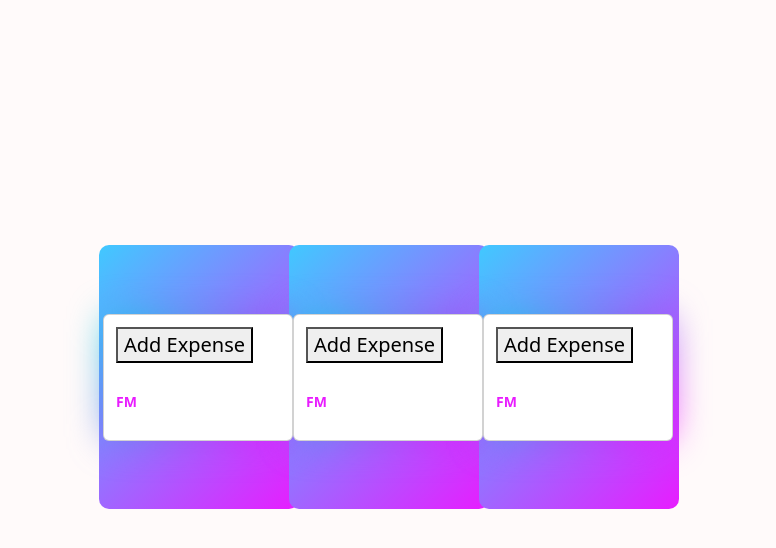
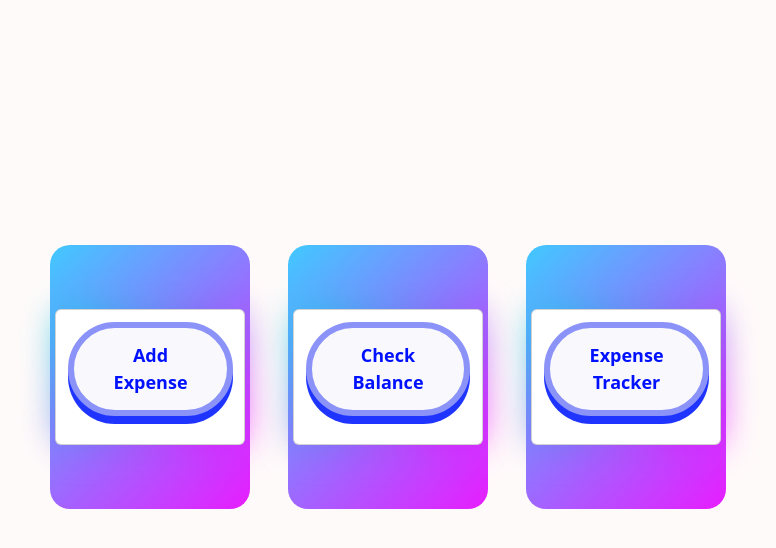
Before and after one commit to Beshwanthsai/FinanceManagement, a Django app: page / in a window 1280 px wide. Shown: the part 58-606 px from the top of the page, without its empty margins (252-1028 px from the left). Run offline with Django 4.2, Linux system fonts and the light colour scheme.

Commit message:
Updated cards in projecthomepage along with addition of the buttons.

```diff
--- a/pythonProject/Financemanagement/FinanceManagementSystem/static/card.css
+++ b/pythonProject/Financemanagement/FinanceManagementSystem/static/card.css
@@ -9,7 +9,7 @@
   justify-content: end;
   padding: 12px;
   gap: 12px;
-  border-radius: 8px;
+  border-radius: 10px;
   cursor: pointer;
   color: white;
 }
@@ -18,11 +18,12 @@
   content: '';
   position: absolute;
   inset: 0;
-  left: -5px;
+  left: -10px;
+  right: -10px;
   margin: auto;
   width: 200px;
   height: 264px;
-  border-radius: 10px;
+  border-radius: 20px;
   background: linear-gradient(-45deg, #e81cff 0%, #40c9ff 100% );
   z-index: -10;
   pointer-events: none;
@@ -61,3 +62,23 @@
 .card:hover::before {
   transform: rotate(-90deg) scaleX(1.34) scaleY(0.77);
 }
+
+/* From Uiverse.io by KhelVers */
+.button {
+  cursor: pointer;
+  font-size: large;
+  font-family: inherit;
+  font-weight: bold;
+  color: #0011ff;
+  background-color: #f8f8fd;
+  padding: 0.8em 2.2em;
+  border-radius: 50em;
+  border: 6px solid #8b93f8;
+  box-shadow: 0px 8px #1f35ff ;
+}
+.button:active {
+  position: relative;
+  top: 8px;
+  border: 6px solid #646fff;
+  box-shadow: 0px 0px;
+}
--- a/pythonProject/Financemanagement/FinanceManagementSystem/templates/adminapp/projecthomepage.html
+++ b/pythonProject/Financemanagement/FinanceManagementSystem/templates/adminapp/projecthomepage.html
@@ -56,34 +56,31 @@
         </div>
     </nav>
 
-<div class="card">
+<div class="card m-4">
   <p class="heading">
-   <button>Add Expense</button>
+  <button class="button">Add Expense</button>
   </p>
-  <p>FM
-</p></div>
+  </div>
     <br>
     <br>
     <br>
     <br>
     <br>
-    <div class="card">
+    <div class="card m-4">
   <p class="heading">
-    <button>Add Expense</button>
+    <button class="button">Check Balance</button>
   </p>
-  <p>FM
-</p></div>
+  </div>
      <br>
     <br>
     <br>
     <br>
     <br>
-    <div class="card">
+    <div class="card m-4">
   <p class="heading">
-    <button>Add Expense</button>
+    <button class="button">Expense Tracker</button>
   </p>
-  <p>FM
-</p></div>
+  </div>
      <br>
     <br>
     <br>
```
Also changed, not shown: pythonProject/Financemanagement/FinanceManagementSystem/db.sqlite3.
